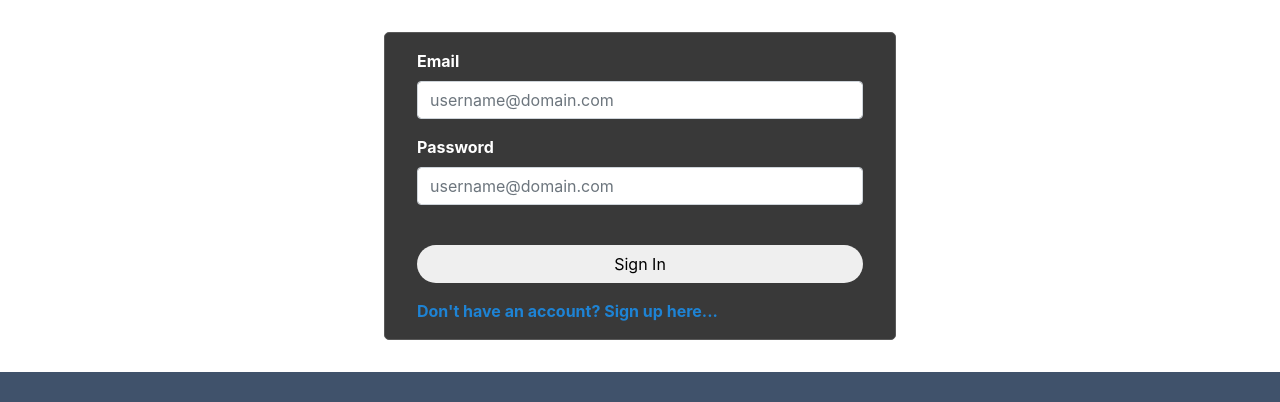
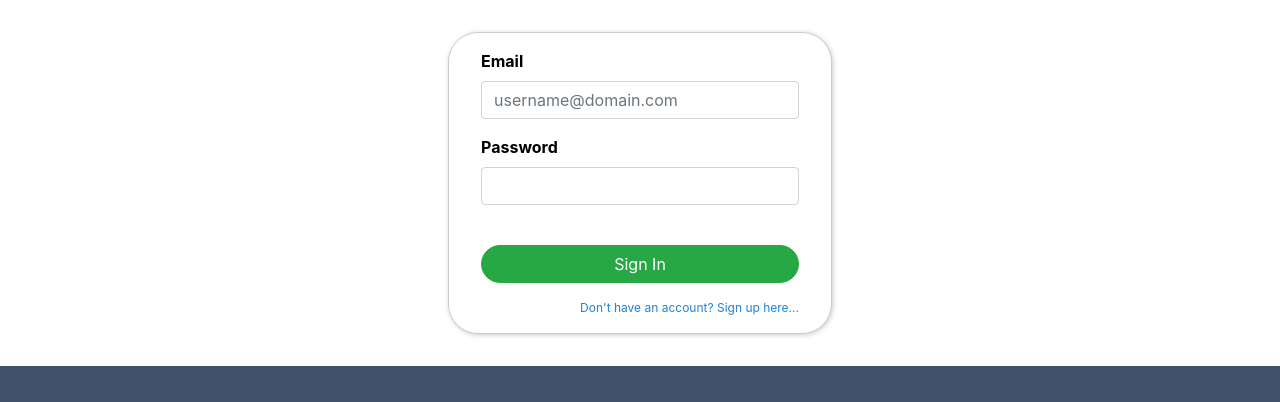
Before and after one commit to UF-CEN4914/firespotter, a Django app: page / in a window 1280 px wide. Shown: the part 56-458 px from the top of the page. Run offline with Django 3.2, Linux system fonts and the light colour scheme; some libraries are stand-ins or nearby versions; grey boxes are pictures that could not be loaded.

Commit message:
Update root page

```diff
--- a/firespotter/templates/base.html
+++ b/firespotter/templates/base.html
@@ -91,6 +91,8 @@
         --footer-bg-color-dark: #39485e;
         --font-color: #fff;
         --main-bg-color: #fff;
+        --sign-in-box-bg-color: #fff;
+        --sign-in-box-border-color: #ccc;
     }
     .col-md-4 {
         padding: 1em 1em 2em 1em;
@@ -106,6 +108,7 @@
     }
     #main {
         background-color: var(--main-bg-color);
+        height: 100%;
     }
     a {
         color: #fff;
--- a/pages/templates/root.html
+++ b/pages/templates/root.html
@@ -3,24 +3,28 @@
 {% block page_content %}
 <style>
 .sign-in-box {
-    margin-left: auto;
-    margin-right: auto;
-    width: 40%;
+    width: 30%;
     margin: 2em auto;
     padding: 1em 2em;
-    border-radius: 5px;
-    border: 1px solid #595959;
-    background-color: #393939;
-    color: #fff;
+    border-radius: 30px;
+    border: 1px solid var(--sign-in-box-border-color);
+    background-color: var(--sign-in-box-bg-color);
+    color: #000;
     font-weight: bold;
+    box-shadow: 1px 1px 5px #ccc;
 }
-
 .btn {
     width: 100%;
     border-radius: 20px;
 }
+.sub {
+    text-align: right;
+}
 .sub a {
     color: #1e83d4;
+    font-size: 12px;
+    text-align: right;
+    font-weight: lighter;
 }
 .sub a:hover {
     color: #1e83d4;
@@ -35,11 +39,11 @@
         </div>
         <div class="form-group">
             <label for="password"> Password </label>
-            <input class="form-control" type="password" name="password" placeholder="username@domain.com">
+            <input class="form-control" type="password" name="password">
         </div>
         <br>
         <div class="form-group">
-            <input class="btn" type="submit" value="Sign In">
+            <input class="btn btn-success" type="submit" value="Sign In">
         </div>
         <div class="sub">
             <a href="#"> Don't have an account? Sign up here...</a>
```
Lines whose indentation alone changed are shown as unchanged.
